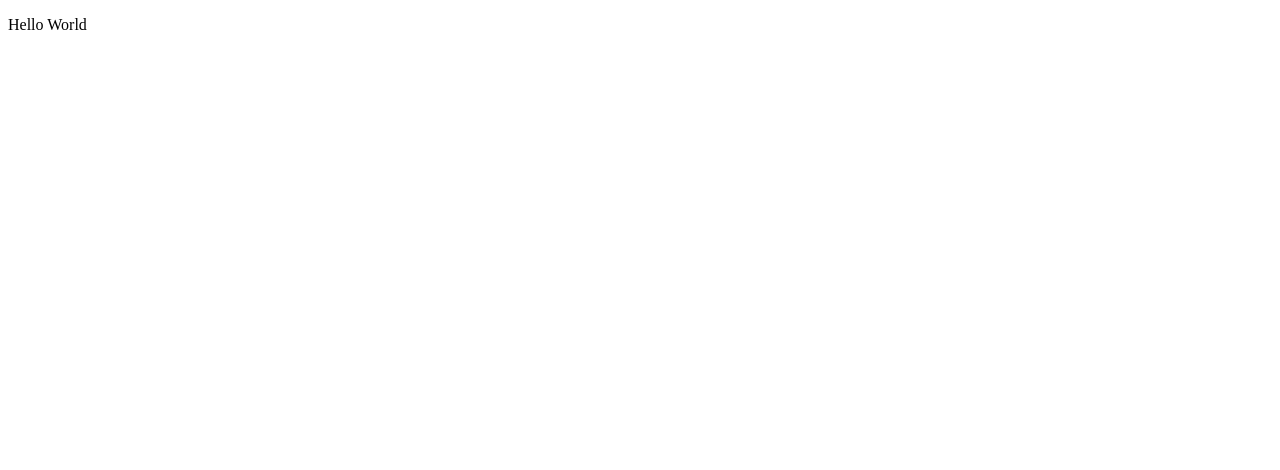
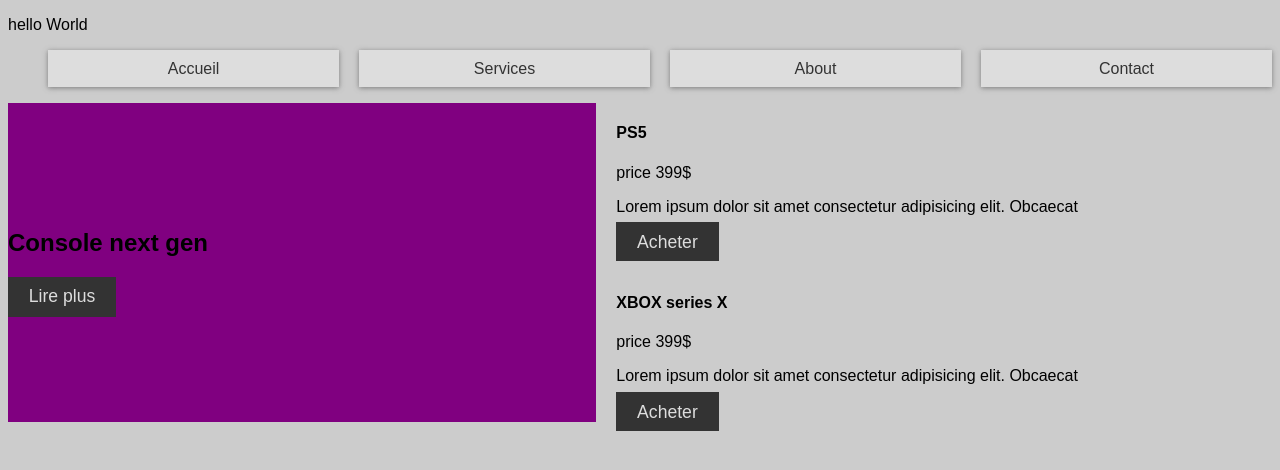
Before and after one commit to Myhed/test-l2-dant, a plain HTML site: page index.html in a window 1280 px wide. Drawn offline with Linux system fonts and the light colour scheme.

Commit message:
add css style with grid css and improve html structure

```diff
--- /dev/null
+++ b/css/style.css
@@ -0,0 +1,90 @@
+:root {
+    --primary: #ddd;
+    --dark: #333;
+    --white: #fff;
+    --shadow: 0 1px 5px rgba(104, 104, 104, 0.8);
+}
+
+html {
+    box-sizing: border-box;
+    font-family: Arial, Helvetica, sans-serif;
+}
+
+body {
+    background: #ccc;
+    color: var(--red);
+}
+
+.main-navbar ul{
+    display: grid;
+    grid-template-columns: repeat(4, 1fr);
+    grid-gap: 20px;
+    list-style-type: none;
+}
+.main-navbar ul li a {
+    display: block;
+    text-decoration: none;
+    background: var(--primary);
+    text-align: center;
+    padding: 0.6rem 1.3rem;
+    box-shadow: var(--shadow);
+    color: var(--dark);
+}
+
+.main-navbar li a:hover {
+    background:var(--dark);
+    color: var(--white);
+}
+
+.btn {
+    text-decoration: none;
+    font-size: 1.1rem;
+    background: var(--dark);
+    color: var(--primary);
+    padding: 0.6rem 1.3rem;
+}
+
+.container {
+    display: grid;
+    grid-template-areas:
+    'header header console-1'
+    'header header console-2'
+    ;
+    grid-gap: 20px;
+}
+
+.container header {
+    background: purple;
+    grid-area: header;
+    display: flex;
+    flex-direction: column;
+    align-items: start;
+    justify-content: center;
+}
+
+.container .console-1 {
+    grid-area: console-1;
+}
+
+.container .console-2 {
+    grid-area: console-2;
+}
+
+@media screen and (max-width: 500px){
+    .container {
+        grid-template-areas:
+        'header'
+        'header'
+        'console-1'
+        'console-2';
+    }
+    .main-navbar ul {
+        grid-template-columns: repeat(1, 1fr);
+    }
+}
+
+@media screen and (max-width: 700px)  and (min-width: 500px){
+    .main-navbar ul {
+        grid-template-columns: repeat(2, 1fr);
+    }
+}
--- a/index.html
+++ b/index.html
@@ -3,11 +3,39 @@
 <head>
     <meta charset="UTF-8">
     <meta name="viewport" content="width=device-width, initial-scale=1.0">
+    <link rel="stylesheet" href="css/style.css">
     <title>Document</title>
 </head>
 <body>
     <main class="wrapper">
-        <p>Hello World</p>
+        <p>hello World</p>
+        <nav class="main-navbar">
+            <ul>
+                <li><a href="">Accueil</a></li>
+                <li><a href="">Services</a></li>
+                <li><a href="">About</a></li>
+                <li><a href="">Contact</a></li>
+            </ul>
+        </nav>
+
+        <section class="container">
+            <header>
+                <h1>Console next gen</h1>
+                <a href="" class="btn">Lire plus</a>
+            </header>
+            <div class="console console-1">
+                <h4>PS5</h4>
+                <p>price 399$</p>
+                <p>Lorem ipsum dolor sit amet consectetur adipisicing elit. Obcaecat</p>
+                <a href="" class="btn">Acheter</a>
+            </div>
+            <div class="console console-2">
+                <h4>XBOX series X</h4>
+                <p>price 399$</p>
+                <p>Lorem ipsum dolor sit amet consectetur adipisicing elit. Obcaecat</p>
+                <a href="" class="btn">Acheter</a>
+            </div>
+        </section>
     </main>
 </body>
 </html>
```
